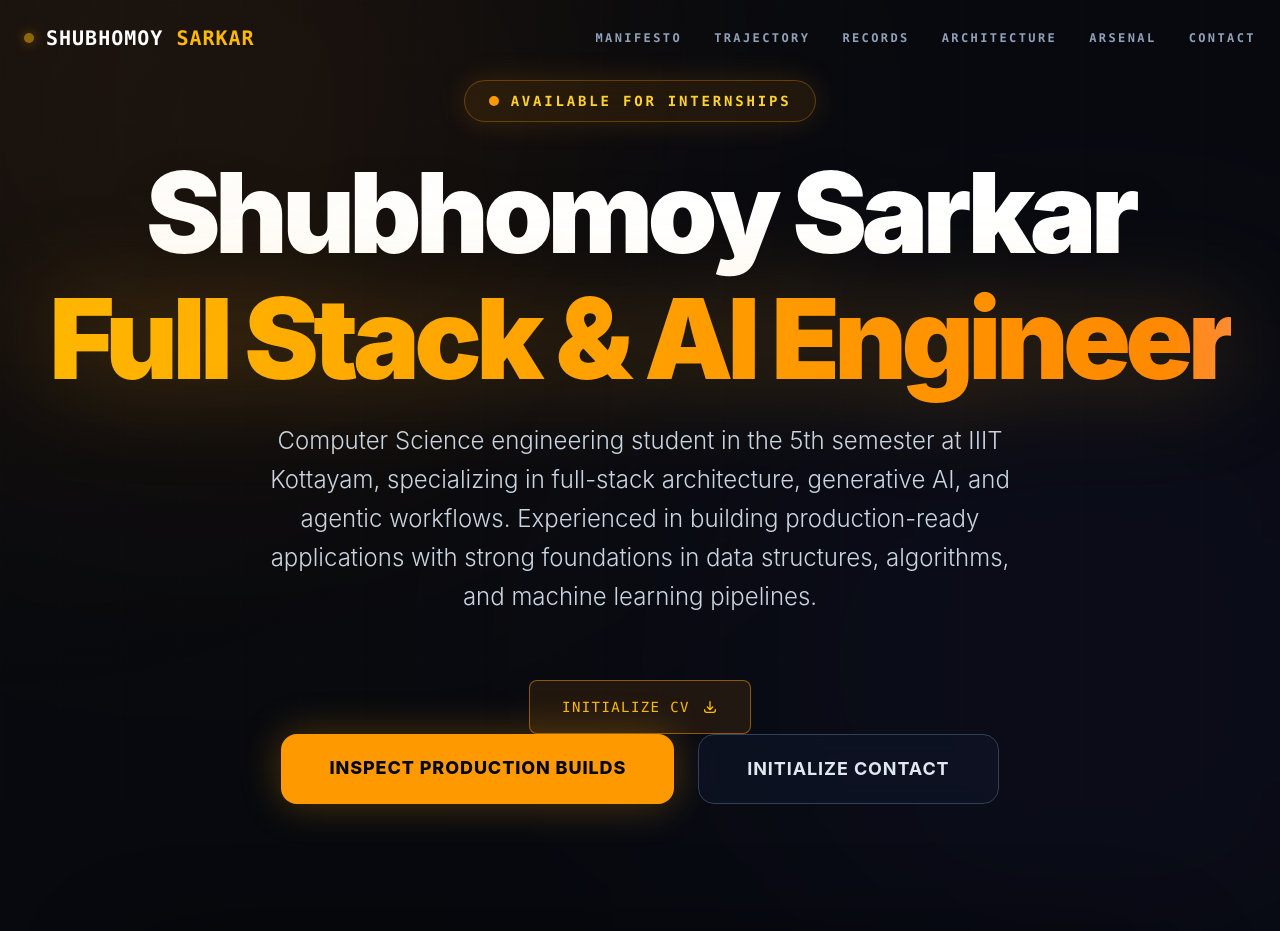
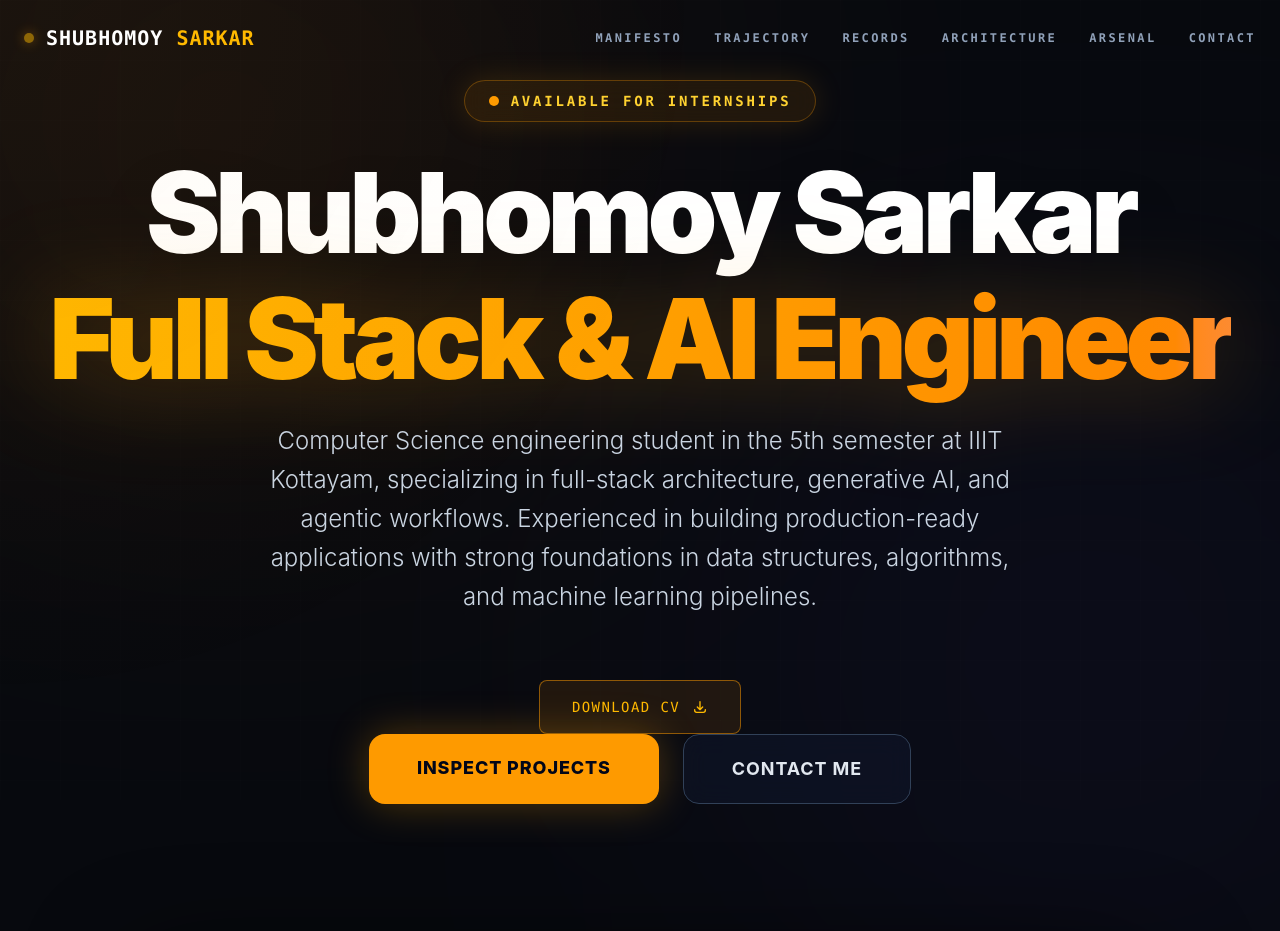
Before and after one commit to Shubhomoy919/shubhomoy-portfolio, a React (Vite) app: page / in a window 1280 px wide. Shown: the top 931 px of the page. Built offline with nearby package versions, Linux system fonts and the light colour scheme.

Commit message:
Fixed GitHub URL domain from .org to .com

```diff
--- a/src/App.jsx
+++ b/src/App.jsx
@@ -354,7 +354,7 @@ const App = () => {
               >
                 <div className="absolute inset-0 bg-linear-to-r from-amber-500/10 to-peach-500/10 translate-y-full group-hover:translate-y-0 transition-transform duration-300 ease-out"></div>
                 <span className="relative text-amber-400 font-mono tracking-widest text-sm uppercase group-hover:text-amber-300">
-                  Initialize CV
+                  Download CV
                 </span>
                 <svg className="w-4 h-4 relative text-amber-400 group-hover:text-amber-300 group-hover:translate-y-1 transition-transform" fill="none" stroke="currentColor" viewBox="0 0 24 24">
                   <path strokeLinecap="round" strokeLinejoin="round" strokeWidth="2" d="M4 16v1a3 3 0 003 3h10a3 3 0 003-3v-1m-4-4l-4 4m0 0l-4-4m4 4V4"></path>
@@ -370,10 +370,10 @@ const App = () => {
           <div className="flex flex-col sm:flex-row gap-6 w-full sm:w-auto">
             <a href="#projects" className="relative group px-12 py-5 bg-amber-500 rounded-2xl font-black text-slate-950 transition-all duration-500 hover:scale-[1.02] shadow-[0_0_40px_rgba(245,158,11,0.3)] hover:shadow-[0_0_60px_rgba(245,158,11,0.5)] overflow-hidden">
               <div className="absolute inset-0 bg-linear-to-r from-amber-400 to-orange-500 opacity-0 group-hover:opacity-100 transition-opacity duration-500"></div>
-              <span className="relative z-10 text-slate-950 group-hover:text-slate-950 transition-colors text-lg tracking-wider uppercase font-extrabold">Inspect Production Builds</span>
+              <span className="relative z-10 text-slate-950 group-hover:text-slate-950 transition-colors text-lg tracking-wider uppercase font-extrabold">Inspect Projects</span>
             </a>
             <a href="#contact" className="px-12 py-5 bg-slate-900/60 backdrop-blur-md rounded-2xl font-bold transition-all duration-300 border border-slate-700 hover:text-amber-400 hover:border-amber-500/50 text-lg tracking-wider uppercase flex items-center justify-center gap-3">
-               Initialize Contact
+               Contact Me
             </a>
           </div>
         </RevealSection>
```
